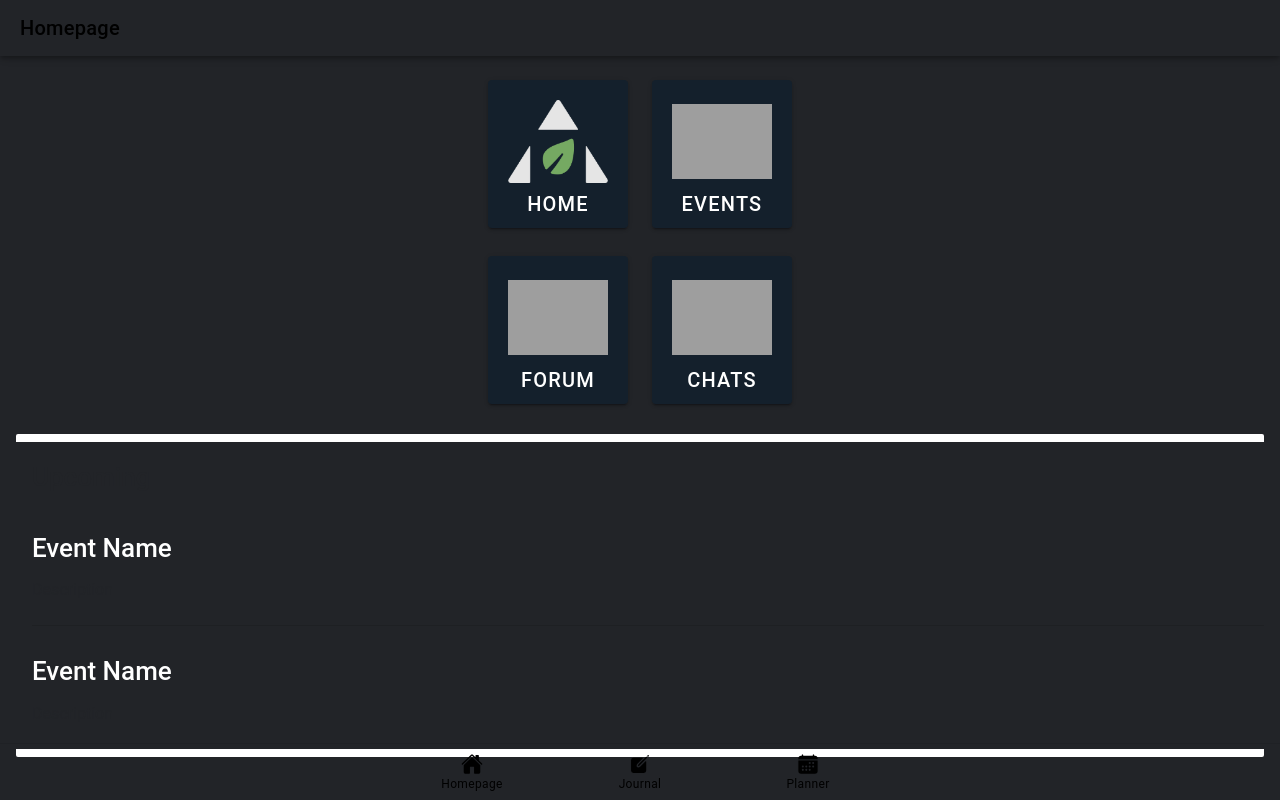
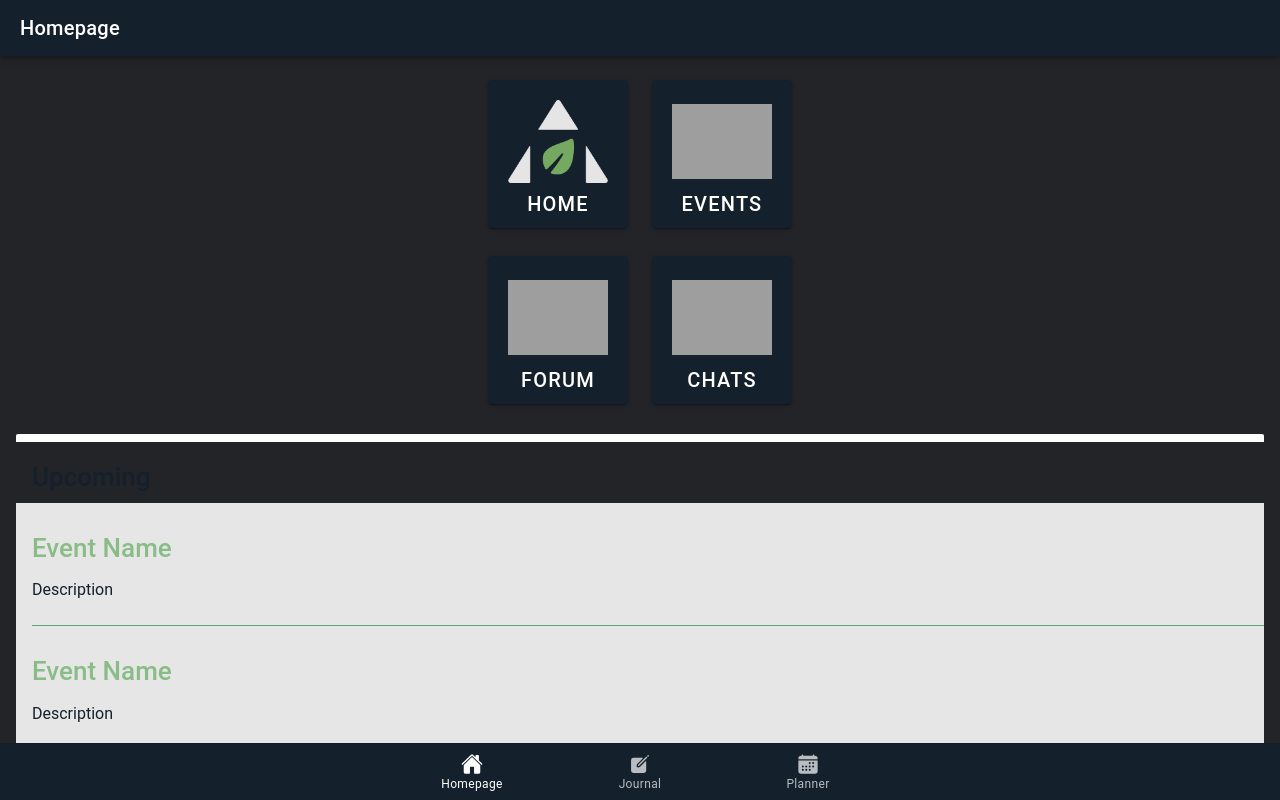
Before and after one commit to Choollol/homepage-team, a React (Vite) app: page /Homepage in a window 1280 px wide. Built offline with nearby package versions, Linux system fonts and the light colour scheme.

Commit message:
Update customcolors.css

```diff
--- a/src/pages/customcolors.css
+++ b/src/pages/customcolors.css
@@ -0,0 +1,33 @@
+:root {
+	--ion-color-favorite: #14202c;
+	--ion-color-favorite-rgb: 20,32,44;
+	--ion-color-favorite-contrast: #ffffff;
+	--ion-color-favorite-contrast-rgb: 255,255,255;
+	--ion-color-favorite-shade: #121c27;
+	--ion-color-favorite-tint: #2c3641;
+
+    --ion-color-boldgreen: #e6e6e6;
+	--ion-color-boldgreen-rgb: 105,187,123;
+	--ion-color-boldgreen-contrast: #89bc86;
+	--ion-color-boldgreen-contrast-rgb: 0,0,0;
+	--ion-color-boldgreen-shade: #5ca56c;
+	--ion-color-boldgreen-tint: #78c288;
+}
+
+.ion-color-favorite {
+    --ion-color-base: var(--ion-color-favorite);
+    --ion-color-base-rgb: var(--ion-color-favorite-rgb);
+    --ion-color-contrast: var(--ion-color-favorite-contrast);
+    --ion-color-contrast-rgb: var(--ion-color-favorite-contrast-rgb);
+    --ion-color-shade: var(--ion-color-favorite-shade);
+    --ion-color-tint: var(--ion-color-favorite-tint);
+    }
+
+.ion-color-boldgreen {
+    --ion-color-base: var(--ion-color-boldgreen);
+    --ion-color-base-rgb: var(--ion-color-boldgreen-rgb);
+    --ion-color-contrast: var(--ion-color-boldgreen-contrast);
+    --ion-color-contrast-rgb: var(--ion-color-boldgreen-contrast-rgb);
+    --ion-color-shade: var(--ion-color-boldgreen-shade);
+    --ion-color-tint: var(--ion-color-boldgreen-tint);
+}
```
